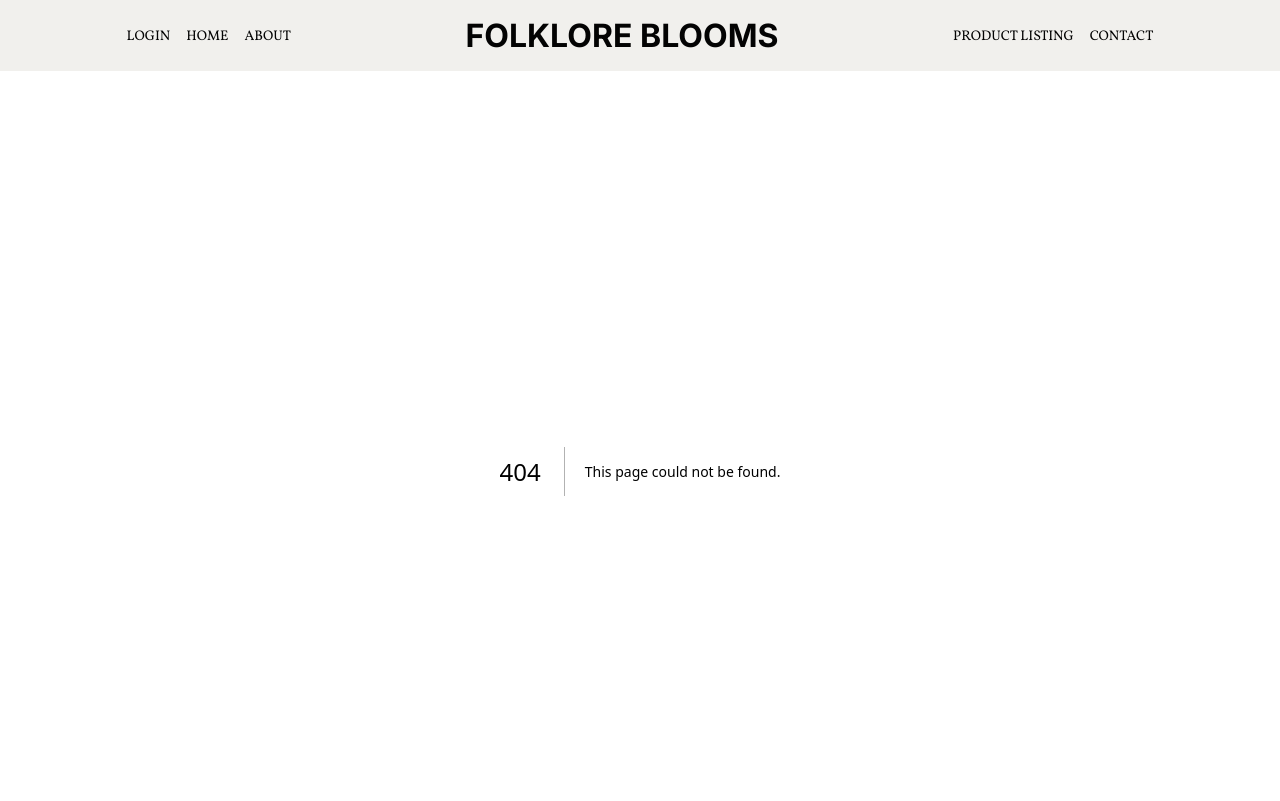
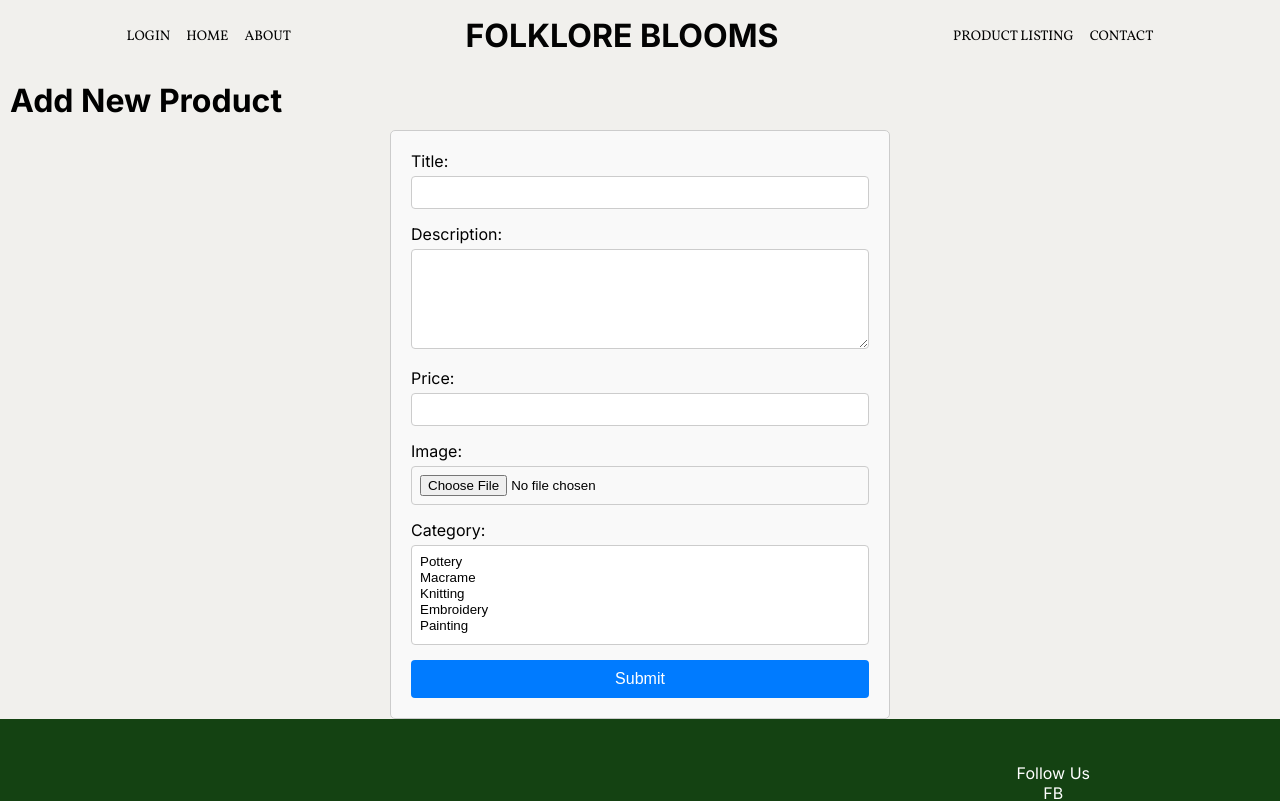
Before and after one commit to helamanrodrigues/group02_handcrafted_haven, a Next.js app: page /addProduct in a window 1280 px wide. Before the commit this address had no page. Shown: the top 801 px of the page. Built offline with nearby package versions, Linux system fonts and the light colour scheme.

Commit message:
Added add product forms

```diff
--- /dev/null
+++ b/app/addProduct/page.tsx
@@ -0,0 +1,12 @@
+import ProductForm from "../components/ProductForm";
+
+const AddProductPage = () => {
+  return (
+    <div>
+      <h1 style={{ color: "black", padding: "10px" }}>Add New Product</h1>
+      <ProductForm />
+    </div>
+  );
+};
+
+export default AddProductPage;
--- /dev/null
+++ b/app/components/ProductForm.tsx
@@ -0,0 +1,192 @@
+"use client";
+
+import { useState } from "react";
+
+const ProductForm = () => {
+  const [title, setTitle] = useState("");
+  const [description, setDescription] = useState("");
+  const [price, setPrice] = useState("");
+  const [image, setImage] = useState(null);
+  const [categories, setCategories] = useState([]);
+  const [errors, setErrors] = useState({});
+
+  const validateForm = () => {
+    const newErrors = {};
+
+    if (title.trim().length < 5) {
+      newErrors.title = "Title must be at least 5 characters long.";
+    }
+
+    if (description.trim().length < 10) {
+      newErrors.description =
+        "Description must be at least 10 characters long.";
+    }
+
+    if (price <= 0) {
+      newErrors.price = "Price must be a positive number.";
+    }
+
+    if (image && image.size > 2 * 1024 * 1024) {
+      // 2 MB limit
+      newErrors.image = "Image size must be less than 2MB.";
+    }
+
+    setErrors(newErrors);
+    return Object.keys(newErrors).length === 0;
+  };
+
+  const handleSubmit = (e) => {
+    e.preventDefault();
+
+    if (!validateForm()) {
+      return;
+    }
+
+    // Handle form submission logic here, e.g., send data to an API
+    console.log({ title, description, price, image, categories });
+
+    // Clear the form fields
+    setTitle("");
+    setDescription("");
+    setPrice("");
+    setImage(null);
+    setCategories([]);
+    setErrors({});
+  };
+
+  const handleCategoryChange = (e) => {
+    const selectedOptions = Array.from(
+      e.target.selectedOptions,
+      (option) => option.value
+    );
+    setCategories(selectedOptions);
+  };
+
+  return (
+    <form
+      onSubmit={handleSubmit}
+      style={{
+        maxWidth: "500px",
+        margin: "0 auto",
+        padding: "20px",
+        border: "1px solid #ccc",
+        borderRadius: "5px",
+        backgroundColor: "#f9f9f9",
+        color: "black",
+      }}
+    >
+      <div style={{ marginBottom: "15px" }}>
+        <label style={{ display: "block", marginBottom: "5px" }}>Title:</label>
+        <input
+          type="text"
+          value={title}
+          onChange={(e) => setTitle(e.target.value)}
+          required
+          style={{
+            width: "100%",
+            padding: "8px",
+            boxSizing: "border-box",
+            border: "1px solid #ccc",
+            borderRadius: "4px",
+          }}
+        />
+        {errors.title && <p style={{ color: "red" }}>{errors.title}</p>}
+      </div>
+      <div style={{ marginBottom: "15px" }}>
+        <label style={{ display: "block", marginBottom: "5px" }}>
+          Description:
+        </label>
+        <textarea
+          value={description}
+          onChange={(e) => setDescription(e.target.value)}
+          required
+          style={{
+            width: "100%",
+            padding: "8px",
+            boxSizing: "border-box",
+            border: "1px solid #ccc",
+            borderRadius: "4px",
+            height: "100px",
+          }}
+        />
+        {errors.description && (
+          <p style={{ color: "red" }}>{errors.description}</p>
+        )}
+      </div>
+      <div style={{ marginBottom: "15px" }}>
+        <label style={{ display: "block", marginBottom: "5px" }}>Price:</label>
+        <input
+          type="number"
+          value={price}
+          onChange={(e) => setPrice(e.target.value)}
+          required
+          style={{
+            width: "100%",
+            padding: "8px",
+            boxSizing: "border-box",
+            border: "1px solid #ccc",
+            borderRadius: "4px",
+          }}
+        />
+        {errors.price && <p style={{ color: "red" }}>{errors.price}</p>}
+      </div>
+      <div style={{ marginBottom: "15px" }}>
+        <label style={{ display: "block", marginBottom: "5px" }}>Image:</label>
+        <input
+          type="file"
+          onChange={(e) => setImage(e.target.files[0])}
+          required
+          style={{
+            width: "100%",
+            padding: "8px",
+            boxSizing: "border-box",
+            border: "1px solid #ccc",
+            borderRadius: "4px",
+          }}
+        />
+        {errors.image && <p style={{ color: "red" }}>{errors.image}</p>}
+      </div>
+      <div style={{ marginBottom: "15px" }}>
+        <label style={{ display: "block", marginBottom: "5px" }}>
+          Category:
+        </label>
+        <select
+          multiple
+          value={categories}
+          onChange={handleCategoryChange}
+          style={{
+            width: "100%",
+            padding: "8px",
+            boxSizing: "border-box",
+            border: "1px solid #ccc",
+            borderRadius: "4px",
+            height: "100px",
+          }}
+        >
+          <option value="pottery">Pottery</option>
+          <option value="macrame">Macrame</option>
+          <option value="knitting">Knitting</option>
+          <option value="embroidery">Embroidery</option>
+          <option value="painting">Painting</option>
+        </select>
+      </div>
+      <button
+        type="submit"
+        style={{
+          width: "100%",
+          padding: "10px",
+          border: "none",
+          borderRadius: "4px",
+          backgroundColor: "#007bff",
+          color: "#fff",
+          fontSize: "16px",
+          cursor: "pointer",
+        }}
+      >
+        Submit
+      </button>
+    </form>
+  );
+};
+
+export default ProductForm;
```
Also changed, not shown: app/page.module.css (deleted).
